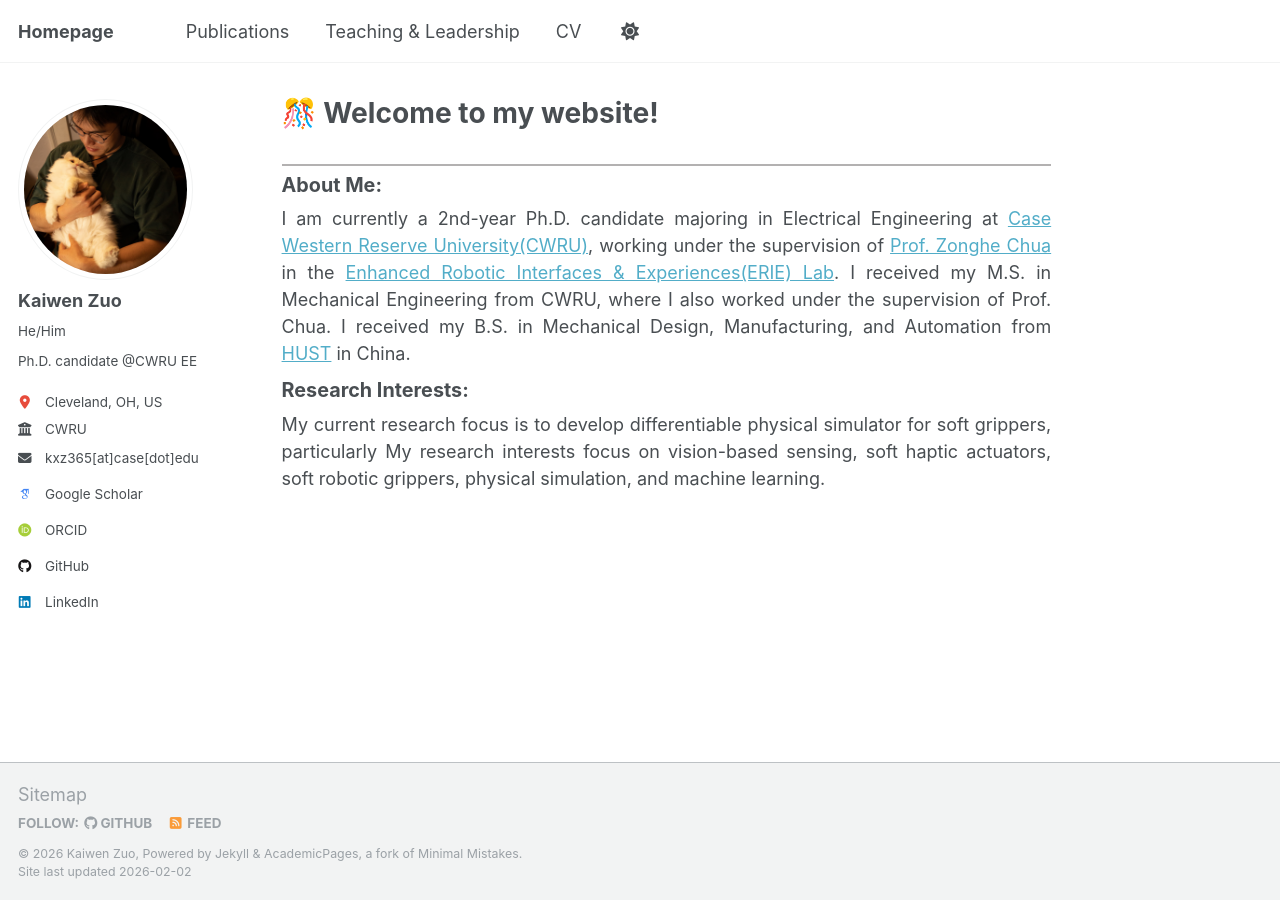
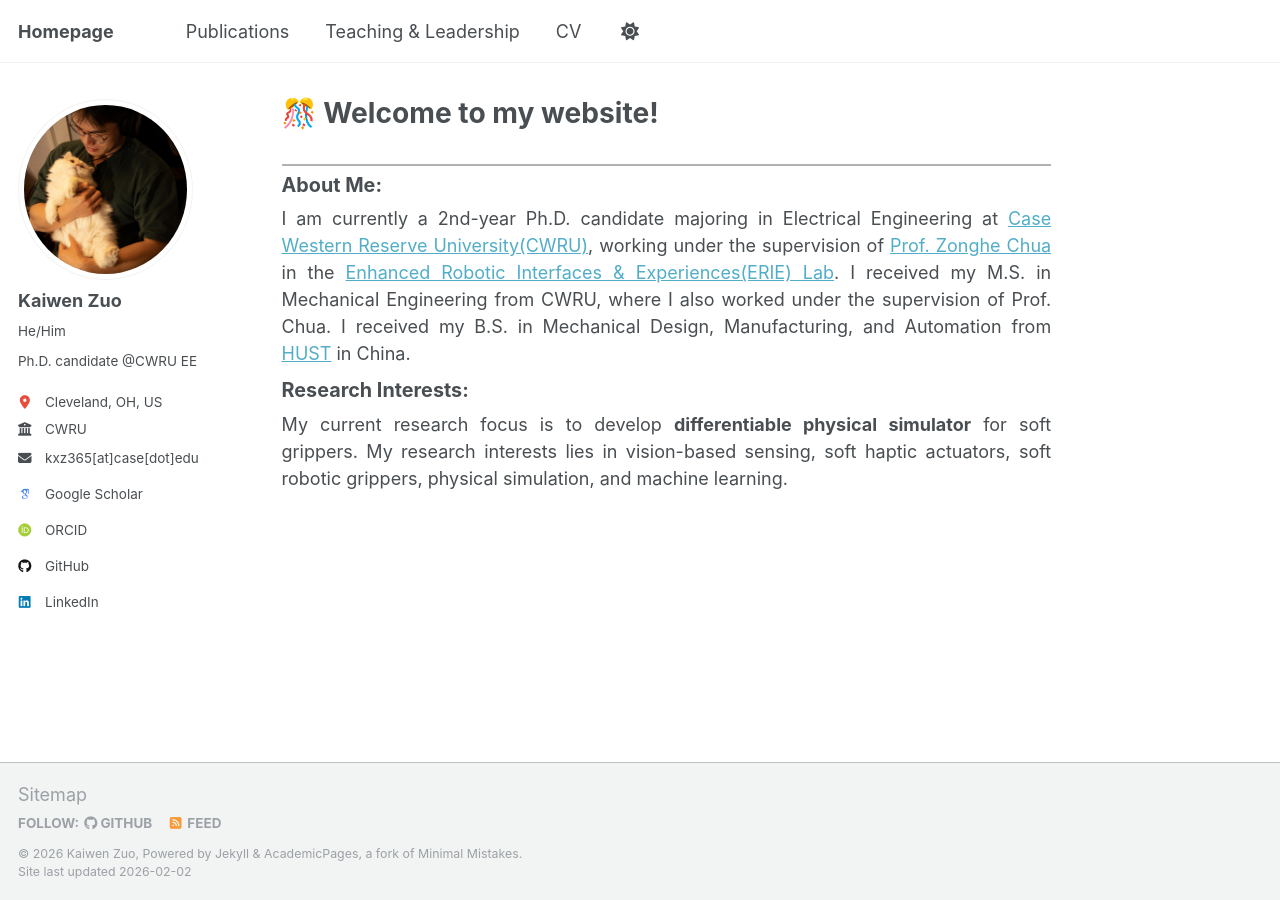
Before and after one commit to Cuberkk/Cuberkk.github.io, a Jekyll site: the page built from _pages/about.md, in a window 1280 px wide. Built offline with Jekyll 4.4.1, drawn with Linux system fonts in a browser that asks for light colours; some web fonts are replaced; a script that is not in the unit is left out.

Commit message:
update about me

```diff
--- a/_pages/about.md
+++ b/_pages/about.md
@@ -18,6 +18,5 @@ I am currently a 2nd-year Ph.D. candidate majoring in Electrical Engineering at
 Research Interests:
 </p>
 <p class="main_text">
-My current research focus is to develop differentiable physical simulator for soft grippers, particularly
-My research interests focus on vision-based sensing, soft haptic actuators, soft robotic grippers, physical simulation, and machine learning.
+My current research focus is to develop <strong>differentiable physical simulator</strong> for soft grippers. My research interests lies in vision-based sensing, soft haptic actuators, soft robotic grippers, physical simulation, and machine learning.
 </p>
```
